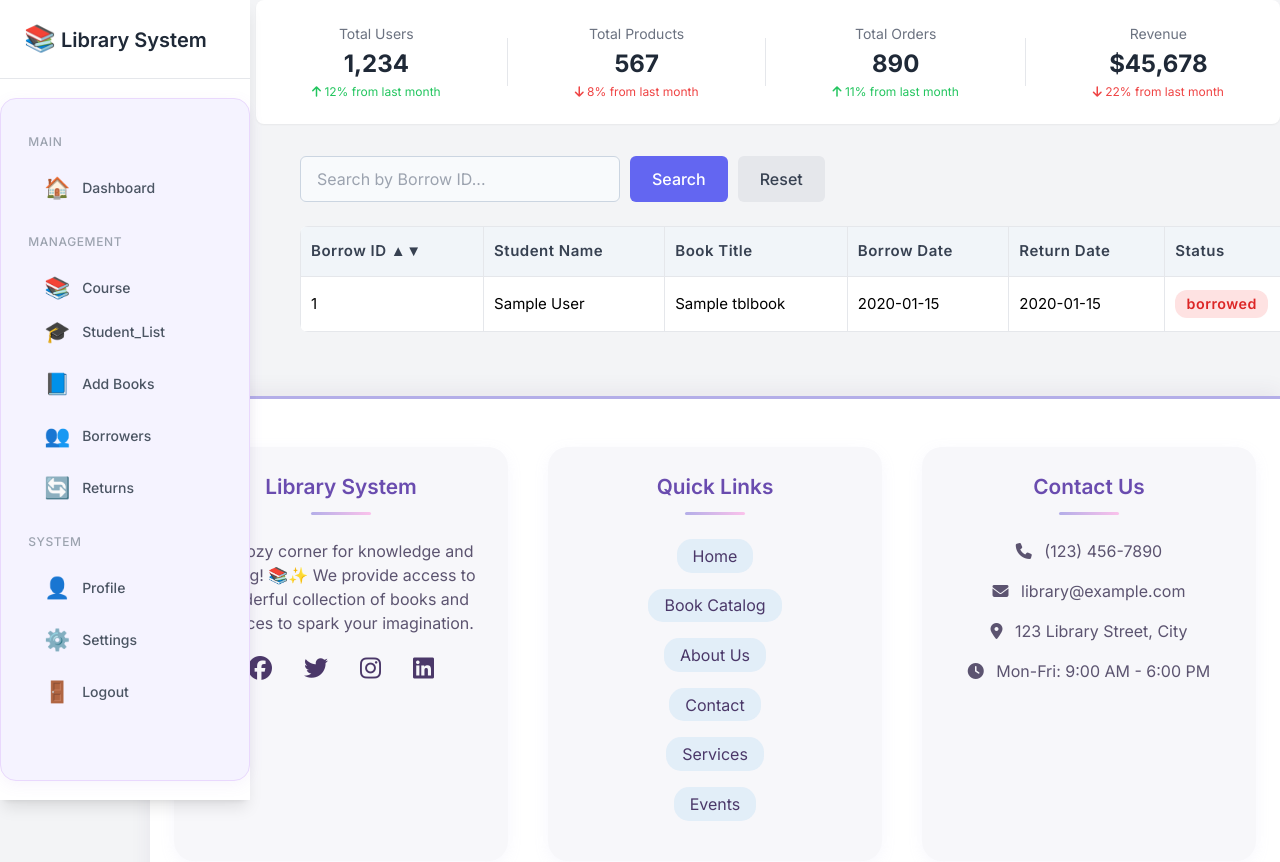
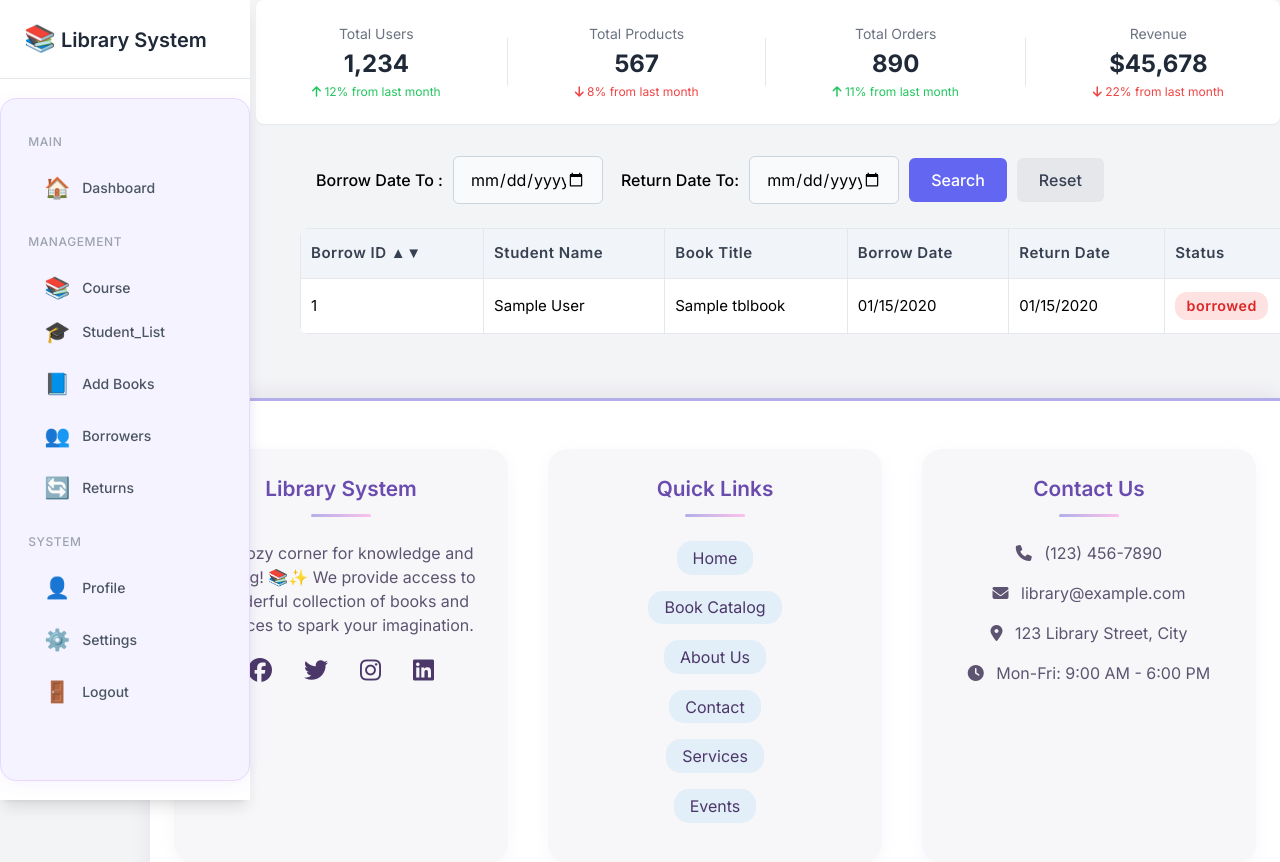
Before and after one commit to DalyTechie/php_system, a PHP site: page /borrowlist.php in a window 1280 px wide; the page is wider, and only the part inside the window is pictured. Shown: the top 862 px of that part. Run offline with PHP 8.4, Linux system fonts and the light colour scheme; the visitor is signed in with stand-in values (Sample User, id 1); tables that the repository leaves empty hold one stand-in row (values such as "Sample post"); some libraries are stand-ins or nearby versions.

Commit message:
Added folder

```diff
--- a/borrowlist.php
+++ b/borrowlist.php
@@ -123,14 +123,28 @@
 
     <?php
     require("db.php");
+
+    // Get search term and date range
     $search = isset($_POST['txtsearch']) ? trim($_POST['txtsearch']) : '';
+    $start_borrow = isset($_POST['start_borrow']) ? $_POST['start_borrow'] : '';
+    $end_borrow = isset($_POST['end_borrow']) ? $_POST['end_borrow'] : '';
+    $start_return = isset($_POST['start_return']) ? $_POST['start_return'] : '';
+    $end_return = isset($_POST['end_return']) ? $_POST['end_return'] : '';
     ?>
-    <form method="post" class="search-form">
-        <input type="text" name="txtsearch" class="search-box-input" placeholder="Search by Borrow ID..." value="<?php echo isset($search) ? htmlspecialchars($search) : ''; ?>">
+
+    <!-- Search Form -->
+    <form method="post" class="search-form" style="align-items: center;">
+        <!-- Borrow Date range filter -->
+        <label for="start_borrow" style="margin-left: 1rem; font-weight: 500;">Borrow Date To :</label>
+        <input type="date" id="start_borrow" name="start_borrow" class="search-box-input" style="width: 150px;" value="<?php echo htmlspecialchars($start_borrow); ?>">
+        <!-- Return Date range filter -->
+        <label for="end_return" style="margin-left: 0.5rem; font-weight: 500;">Return Date To:</label>
+        <input type="date" id="end_return" name="end_return" class="search-box-input" style="width: 150px;" value="<?php echo htmlspecialchars($end_return); ?>">
+
         <input type="submit" value="Search" name="btnsearch" class="search-btn">
         <button type="button" class="reset-btn" id="resetBtn">Reset</button>
+    </form>
 
-    </form>
     <table class="borrow-table" id="borrowTable">
         <thead>
             <tr>
@@ -149,12 +163,46 @@
                 FROM tblborrower br
                 INNER JOIN tblstudent s ON br.student_id = s.student_id
                 INNER JOIN tblbooks b ON br.book_id = b.book_id";
+
+        // Build WHERE conditions
+        $conditions = [];
+        $params = [];
+        $types = '';
+
         if (!empty($search)) {
-            $sql .= " WHERE br.borrow_id LIKE CONCAT('%', ?, '%')";
-            $stmt = $conn->prepare($sql);
-            $stmt->bind_param('s', $search);
-        } else {
-            $stmt = $conn->prepare($sql);
+            $conditions[] = "br.borrow_id LIKE ?";
+            $params[] = "%" . $search . "%";
+            $types .= 's';
+        }
+        if (!empty($start_borrow)) {
+            $conditions[] = "DATE(br.borrow_date) >= ?";
+            $params[] = $start_borrow;
+            $types .= 's';
+        }
+        if (!empty($end_borrow)) {
+            $conditions[] = "DATE(br.borrow_date) <= ?";
+            $params[] = $end_borrow;
+            $types .= 's';
+        }
+        if (!empty($start_return)) {
+            $conditions[] = "DATE(br.return_date) >= ?";
+            $params[] = $start_return;
+            $types .= 's';
+        }
+        if (!empty($end_return)) {
+            $conditions[] = "DATE(br.return_date) <= ?";
+            $params[] = $end_return;
+            $types .= 's';
+        }
+
+        if (!empty($conditions)) {
+            $sql .= " WHERE " . implode(' AND ', $conditions);
+        }
+
+        // Prepare and execute statement
+        $stmt = $conn->prepare($sql);
+        if (!empty($params)) {
+            $stmt->bind_param($types, ...$params);
         }
         $stmt->execute();
         $result = $stmt->get_result();
@@ -180,8 +228,8 @@
                         <td>".htmlspecialchars($row['borrow_id'])."</td>
                         <td>".htmlspecialchars($row['firstname'].' '.$row['lastname'])."</td>
                         <td>".htmlspecialchars($row['title'])."</td>
-                        <td>".htmlspecialchars(date('Y-m-d', strtotime($row['borrow_date'])))."</td>
-                        <td>".htmlspecialchars($row['return_date'] ? date('Y-m-d', strtotime($row['return_date'])) : '')."</td>
+                        <td>".htmlspecialchars(!empty($row['borrow_date']) ? date('m/d/Y', strtotime($row['borrow_date'])) : '')."</td>
+                        <td>".htmlspecialchars(!empty($row['return_date']) ? date('m/d/Y', strtotime($row['return_date'])) : '')."</td>
                         <td><span class='status-badge {$statusClass}'>".htmlspecialchars($row['status'])."</span></td>
                     </tr>";
             }
@@ -196,14 +244,16 @@
     document.addEventListener('DOMContentLoaded', function() {
         // SEARCH
         const searchInput = document.querySelector('.search-box-input');
-        searchInput.addEventListener('keyup', function() {
-            let input = this.value.toLowerCase();
-            let rows = document.querySelectorAll('#borrowTable tbody tr');
-            rows.forEach(row => {
-                let text = row.textContent.toLowerCase();
-                row.style.display = text.includes(input) ? '' : 'none';
-            });
-        });
+
+        // This keyup listener can be removed if you only want to search on button click
+        // searchInput.addEventListener('keyup', function() {
+        //     let input = this.value.toLowerCase();
+        //     let rows = document.querySelectorAll('#borrowTable tbody tr');
+        //     rows.forEach(row => {
+        //         let text = row.textContent.toLowerCase();
+        //         row.style.display = text.includes(input) ? '' : 'none';
+        //     });
+        // });
 
         // SORT
         const getCellValue = (tr, idx) => tr.children[idx].innerText || tr.children[idx].textContent;
@@ -246,7 +296,8 @@
         });
     });
     document.getElementById('resetBtn').onclick = function() {
-        document.querySelector('.search-box-input').value = '';
+        document.getElementById('start_borrow').value = '';
+        document.getElementById('end_return').value = '';
         document.forms[0].submit();
     };
     </script>
```
